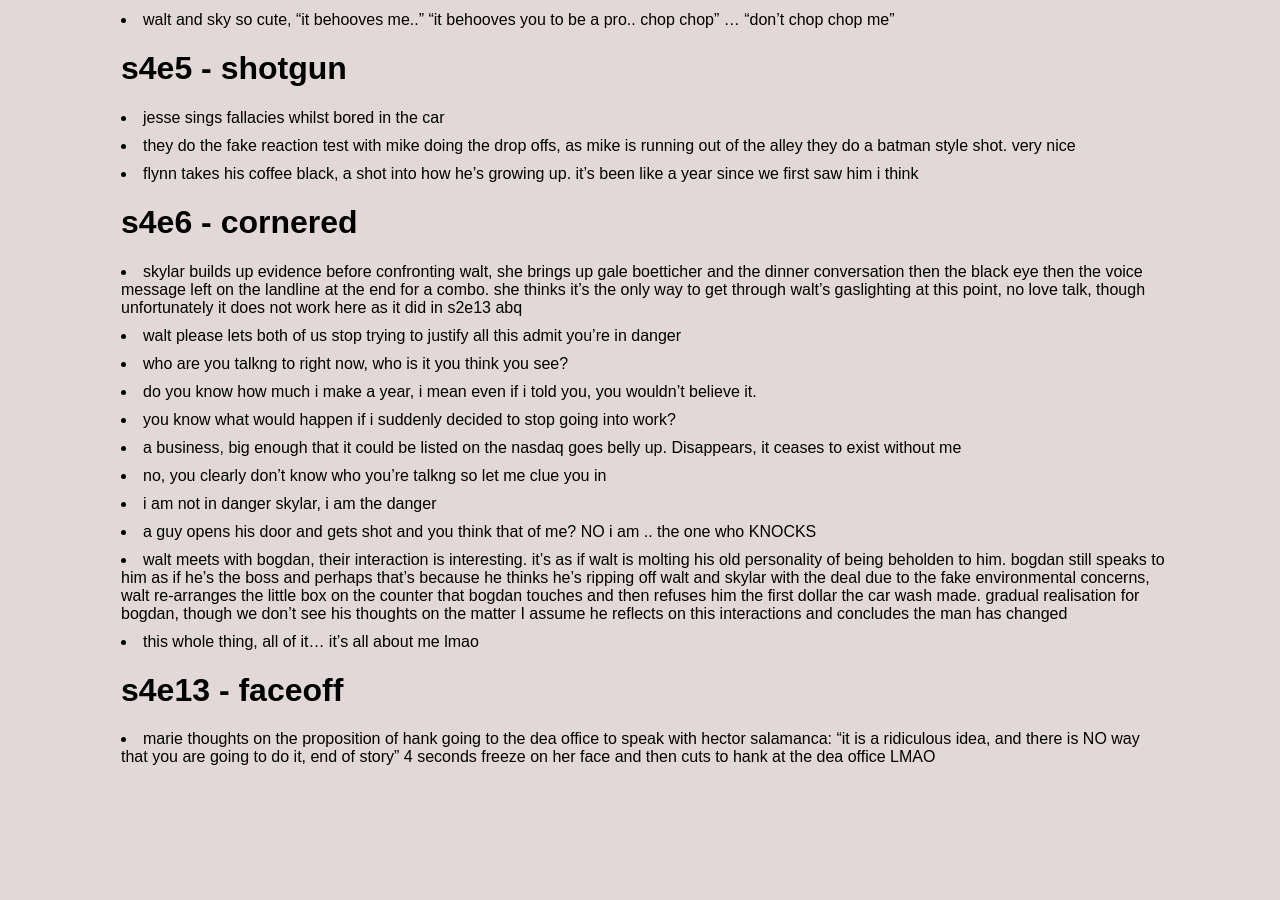
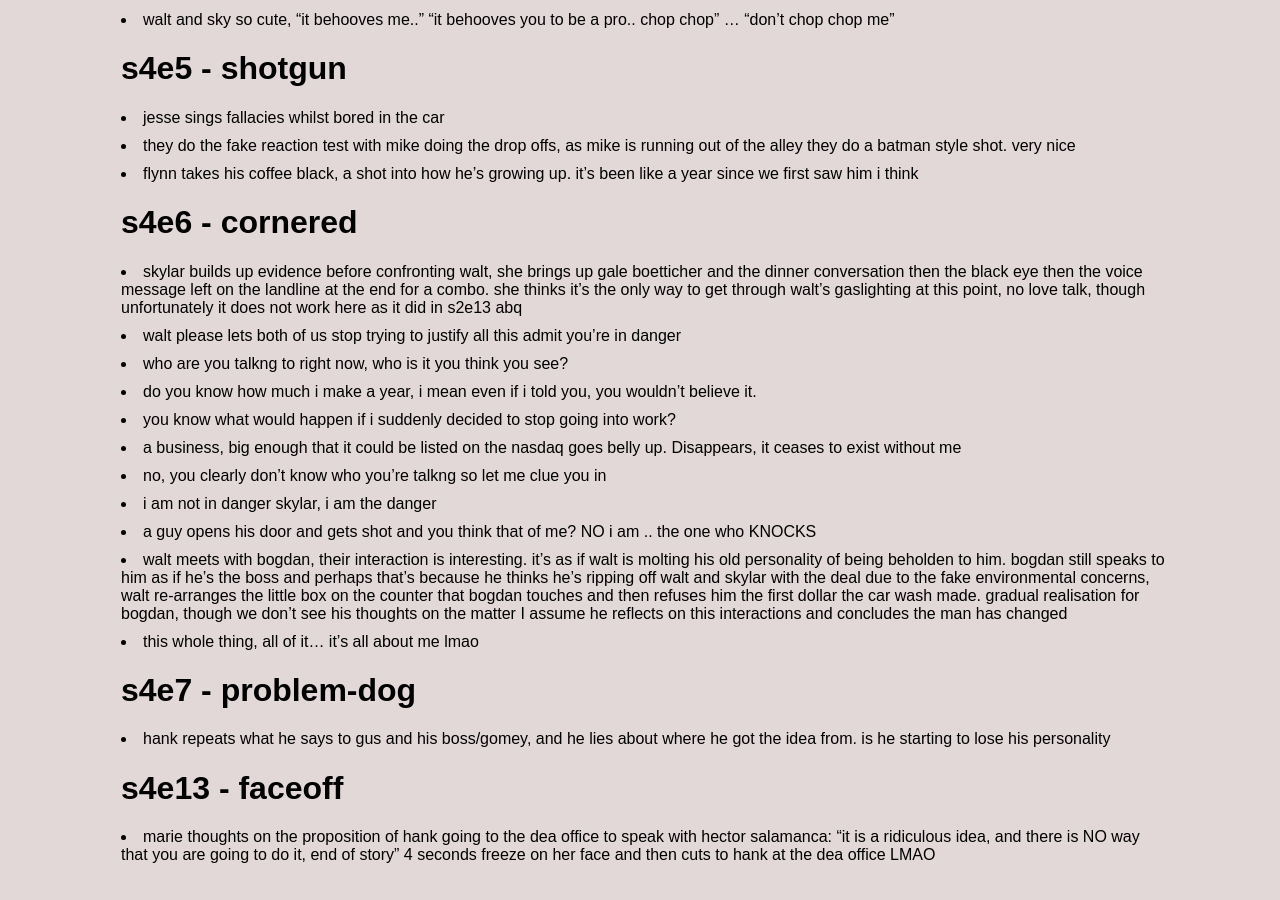
Before and after one commit to jsbaasi/jsbaasi.github.io, a Jekyll site: the page built from _posts/2026-06-08-breaking-bad-episodes.md, in a window 1280 px wide and 900 px high, scrolled down 3644 px. Built offline with Jekyll 4.4.1, drawn with Linux system fonts in a browser that asks for light colours; before the commit the page ends 4446 px from its top, so only the background shows below that.

Commit message:
vault backup: 2026-07-01 19:39:39

```diff
--- a/_posts/2026-06-08-breaking-bad-episodes.md
+++ b/_posts/2026-06-08-breaking-bad-episodes.md
@@ -87,5 +87,7 @@
 - a guy opens his door and gets shot and you think that of me? NO i am .. the one who KNOCKS
 - walt meets with bogdan, their interaction is interesting. it's as if walt is molting his old personality of being beholden to him. bogdan still speaks to him as if he's the boss and perhaps that's because he thinks he's ripping off walt and skylar with the deal due to the fake environmental concerns, walt re-arranges the little box on the counter that bogdan touches and then refuses him the first dollar the car wash made. gradual realisation for bogdan, though we don't see his thoughts on the matter I assume he reflects on this interactions and concludes the man has changed
 - this whole thing, all of it... it's all about me lmao
+# s4e7 - problem-dog
+- hank repeats what he says to gus and his boss/gomey, and he lies about where he got the idea from. is he starting to lose his personality
 # s4e13 - faceoff
 - marie thoughts on the proposition of hank going to the dea office to speak with hector salamanca: "it is a ridiculous idea, and there is NO way that you are going to do it, end of story" 4 seconds freeze on her face and then cuts to hank at the dea office LMAO
```
